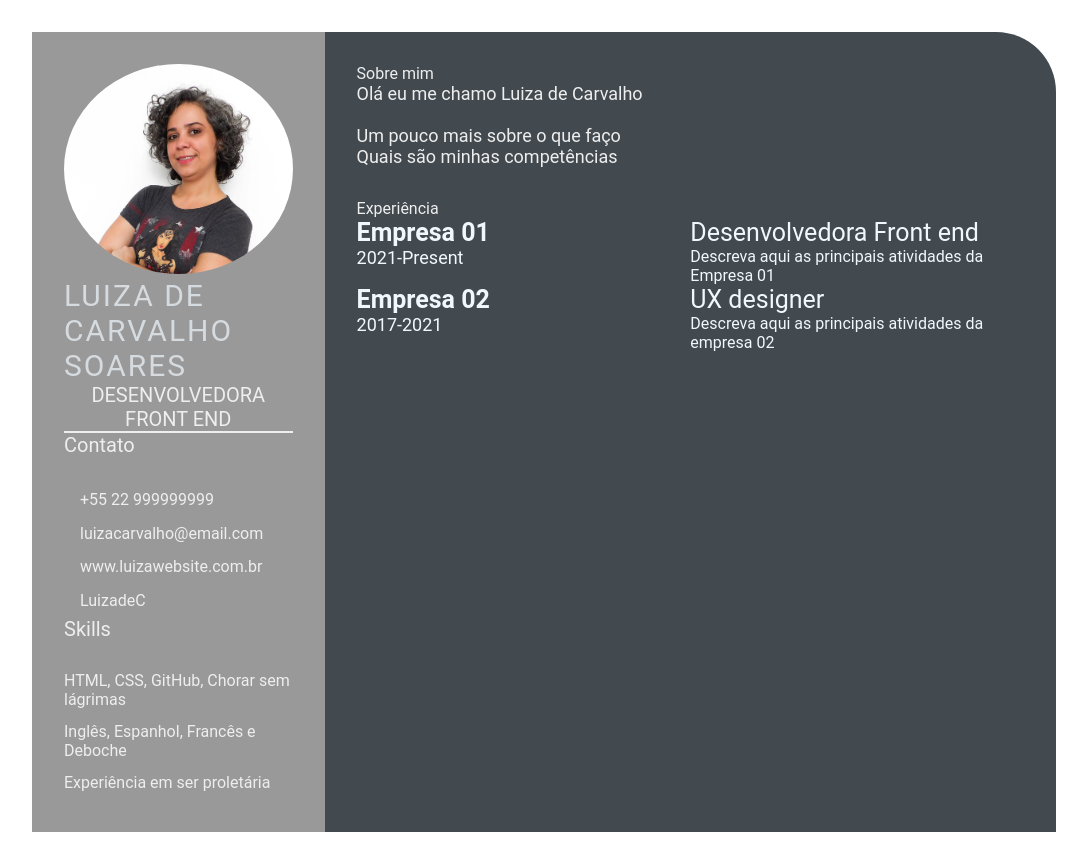
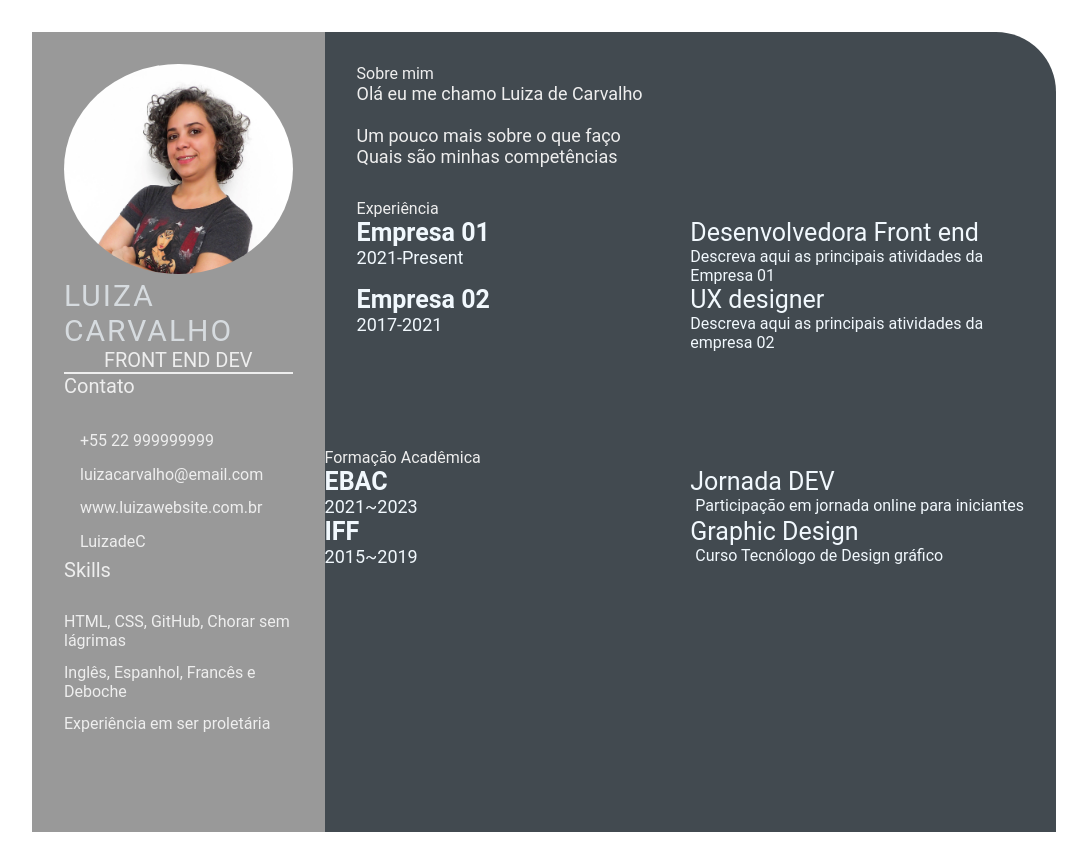
Before and after one commit to LuizadeC/LuizadeC.github.io, a plain HTML site: page index.html in a window 1280 px wide. Shown: the whole page, without its empty margins (96-1183 px from the left). Drawn offline with Linux system fonts and the light colour scheme.

Commit message:
modificação aula 04

```diff
--- a/index.html
+++ b/index.html
@@ -14,8 +14,8 @@
             <section class="left-section-contents">
                 <div class="profile">
                     <img class="profile-image" src="profile-image.jpg" alt="imagem de perfil">
-                    <p class="name">Luiza de Carvalho Soares</p>
-                    <p class="profession">Desenvolvedora Front end</p>
+                    <p class="name">Luiza Carvalho</p>
+                    <p class="profession">Front end Dev</p>
                 </div>
                 <div class="contact-info">
                     <p class="left-title">Contato</p>
@@ -70,6 +70,31 @@
 
                 </section>
             </div>
+            <section class="education gap">
+                <div class="right-title">Formação Acadêmica</div>
+                <div class="education-contents">
+                    <div class="education-left">
+                        <p class="education-school-name">EBAC</p>
+                        <p class="educationp-time-period">2021~2023</p>
+                    </div>
+                    <div class="education-right">
+                        <p class="education-subject">Jornada DEV</p>
+                        <p class="education-desc">
+                            Participação em jornada online para iniciantes
+                        </p>
+                    </div>
+                    <div class="education-left">
+                        <p class="education-school-name">IFF</p>
+                        <p class="educationp-time-period">2015~2019</p>
+                    </div>
+                    <div class="education-right">
+                        <p class="education-subject">Graphic Design</p>
+                        <p class="education-desc">
+                            Curso Tecnólogo de Design gráfico
+                        </p>
+                    </div>
+                </div>
+            </section>
         </section>
     </main>
 </body>
```
Lines whose indentation alone changed are shown as unchanged.
